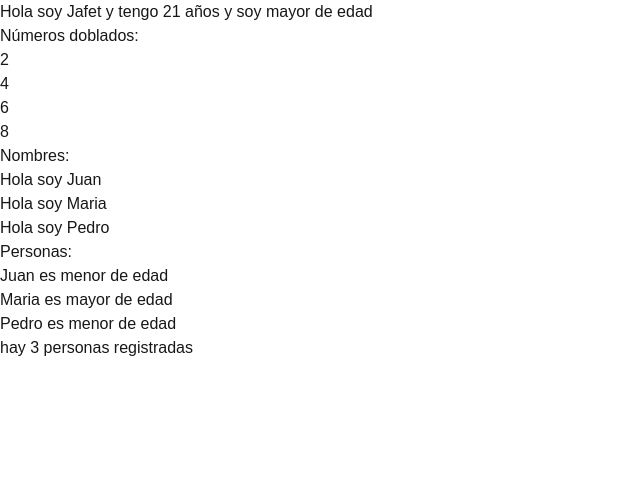
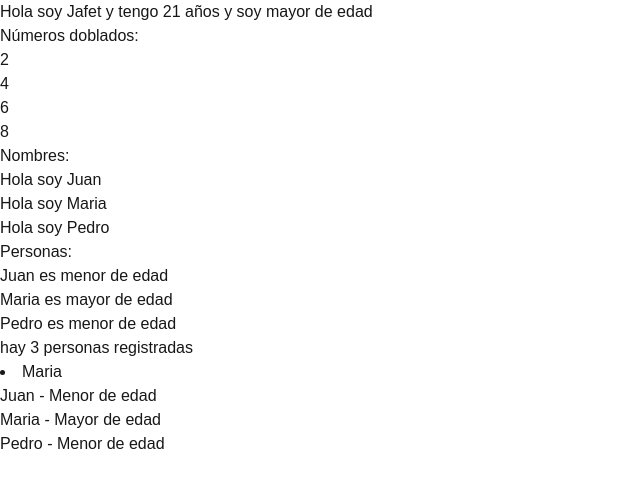
Before and after one commit to JafetDominguezCastelan/sistema-clientes, a Next.js app: page / in a window 1280 px wide. Shown: the top 488 px of the page, without its empty margins (0-640 px from the left). Built offline with nearby package versions, Linux system fonts and the light colour scheme.

Commit message:
un poco de logica ando oxidado3

```diff
--- a/app/page.tsx
+++ b/app/page.tsx
@@ -59,6 +59,24 @@ export default function Home() {
 
       <h1>{mensaje2}</h1>
 
+
+
+      {personas
+        .filter((persona) => persona.edad >= 18)
+        .map((persona) => (
+          <li key={persona.nombre}>
+            {persona.nombre}
+          </li>
+      ))}
+
+      <ul>
+        {personas.map((persona) => (
+          <li key={persona.nombre}>
+            {persona.nombre} - {persona.edad >= 18 ? "Mayor de edad" : "Menor de edad"}
+          </li>
+        ))}
+
+      </ul>
     </div>
   );
 }
```
